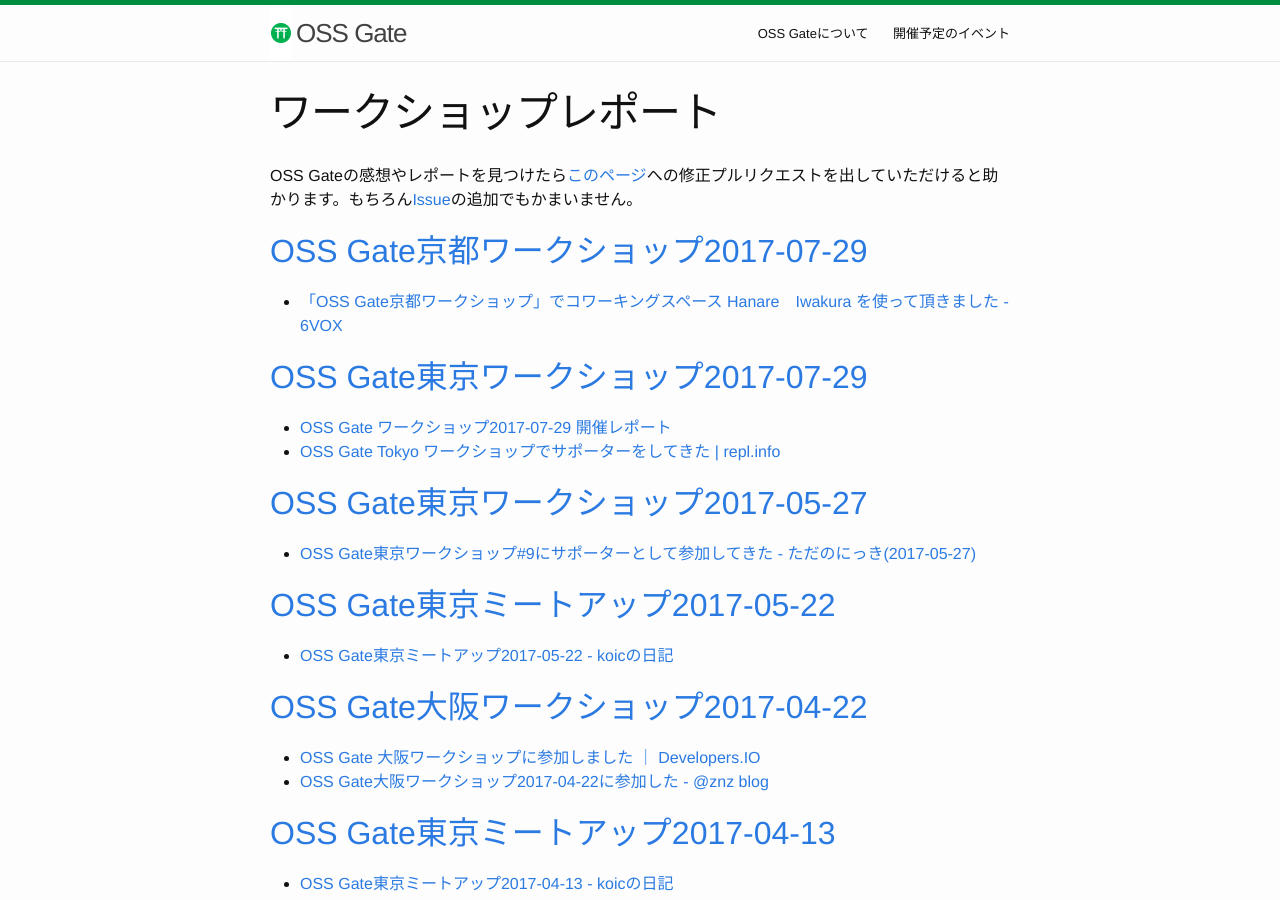
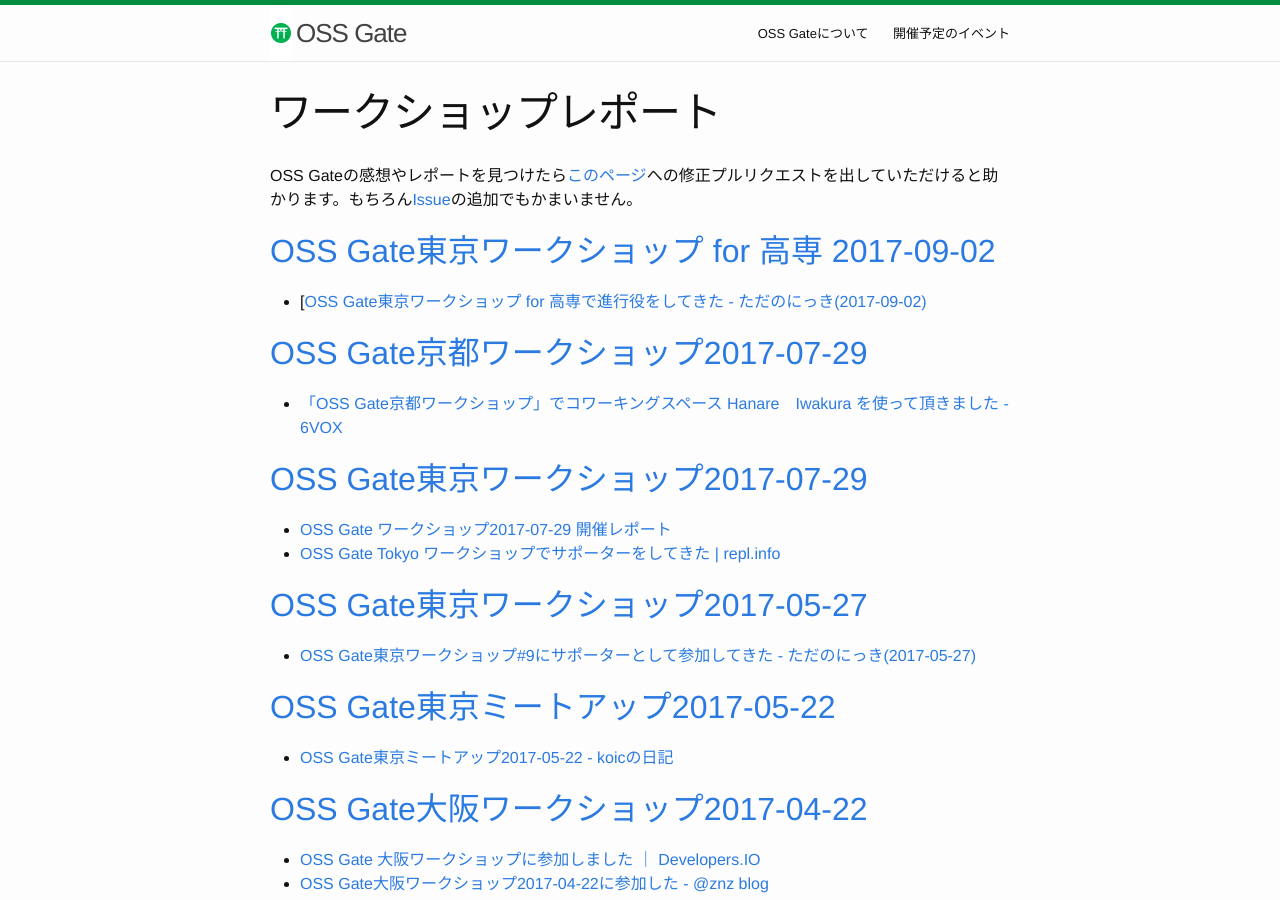
Before and after one commit to oss-gate/oss-gate.github.io, a Jekyll site: the page built from workshop/report.md, in a window 1280 px wide and 900 px high. Built offline with Jekyll 4.4.1, drawn with Linux system fonts in a browser that asks for light colours; comment, search, counter and statistics services are not loaded.

Commit message:
add a report of tokyo workshop for kosen

```diff
--- a/workshop/report.md
+++ b/workshop/report.md
@@ -4,6 +4,9 @@
 ---
 
 OSS Gateの感想やレポートを見つけたら[このページ](https://github.com/oss-gate/oss-gate.github.io/blob/master/workshop/report.md)への修正プルリクエストを出していただけると助かります。もちろん[Issue](https://github.com/oss-gate/oss-gate.github.io/issues)の追加でもかまいません。
+
+## [OSS Gate東京ワークショップ for 高専 2017-09-02](https://oss-gate.doorkeeper.jp/events/63111)
+  * [[OSS Gate東京ワークショップ for 高専で進行役をしてきた - ただのにっき(2017-09-02)](http://sho.tdiary.net/20170902.html#p01)
 
 ## [OSS Gate京都ワークショップ2017-07-29](https://oss-gate.doorkeeper.jp/events/62572)
   * [「OSS Gate京都ワークショップ」でコワーキングスペース Hanare　Iwakura を使って頂きました \- 6VOX](http://blog.6vox.com/2017/07/oss-gate-hanareiwakura.html)
```
